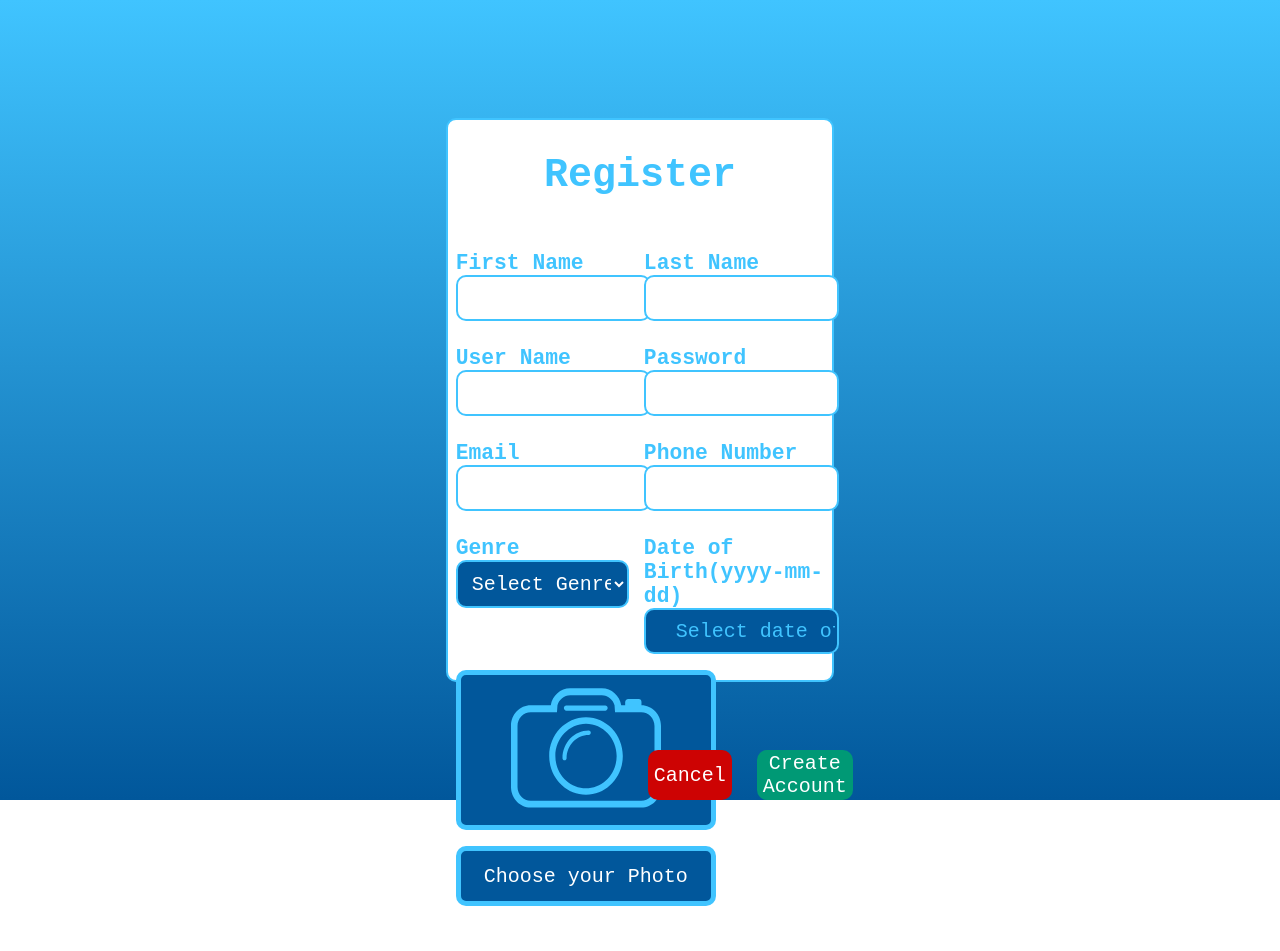
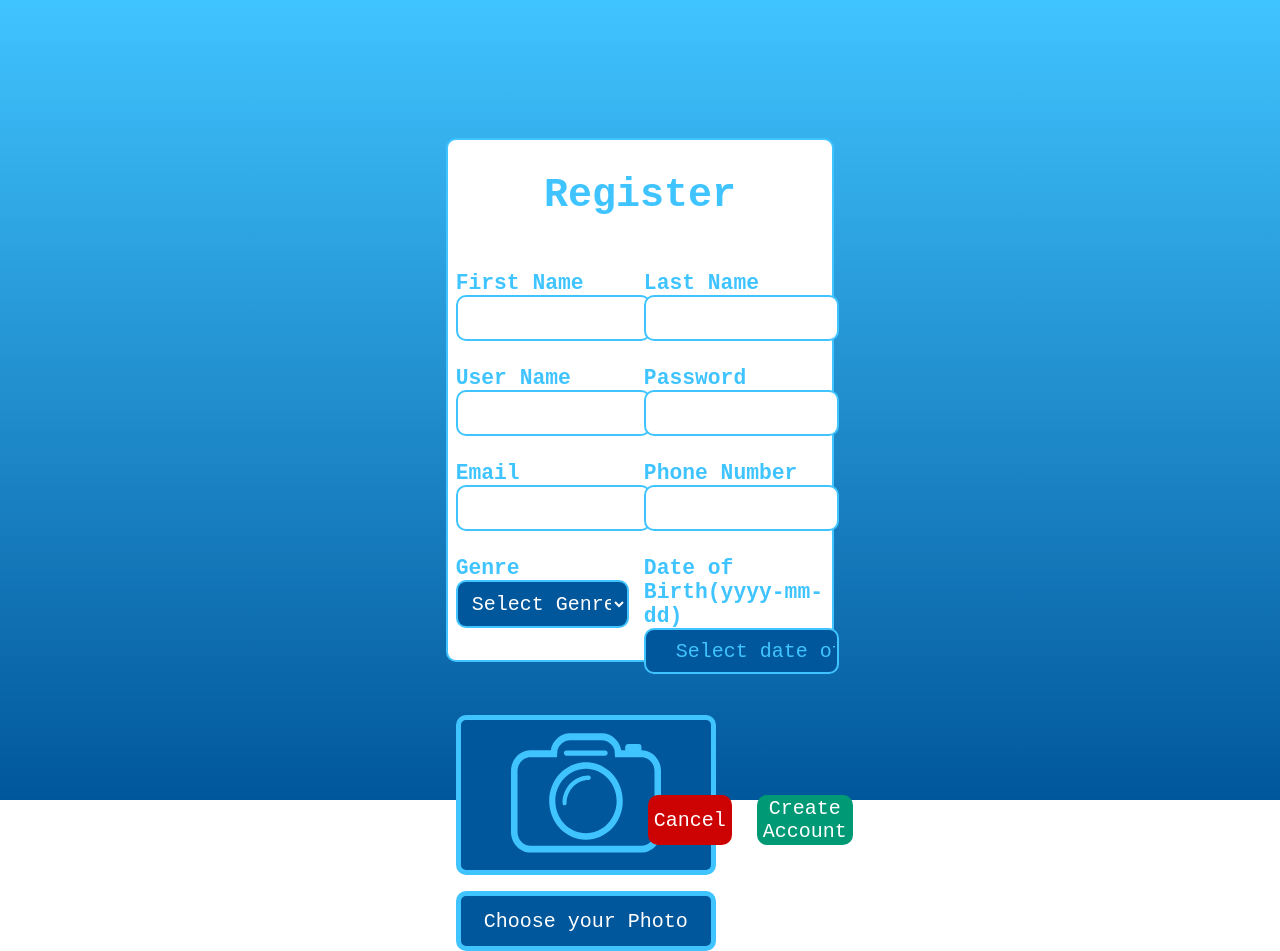
Before and after one commit to Brandy58rm/IOT9thProject, a React (Create React App) app: page /signup in a window 1280 px wide. Before the commit the page ends 906 px from the top, so only its background shows below. Built offline with nearby package versions, Linux system fonts and the light colour scheme.

Commit message:
pequecambio

```diff
--- a/src/modules/signUp/signUp.scss
+++ b/src/modules/signUp/signUp.scss
@@ -8,7 +8,7 @@
     align-items: center;
     .container-register {
         width: 30%;
-        height: 70%;
+        height: 65%;
         background-color: white;
         display: flex;
         flex-direction: column;
@@ -157,6 +157,7 @@
         }
         .profilePicture-buttons-container {
             display: flex;
+            margin-top: 25px;
             width: 100%;
             height: 100%;
             .profileContainer {
```
